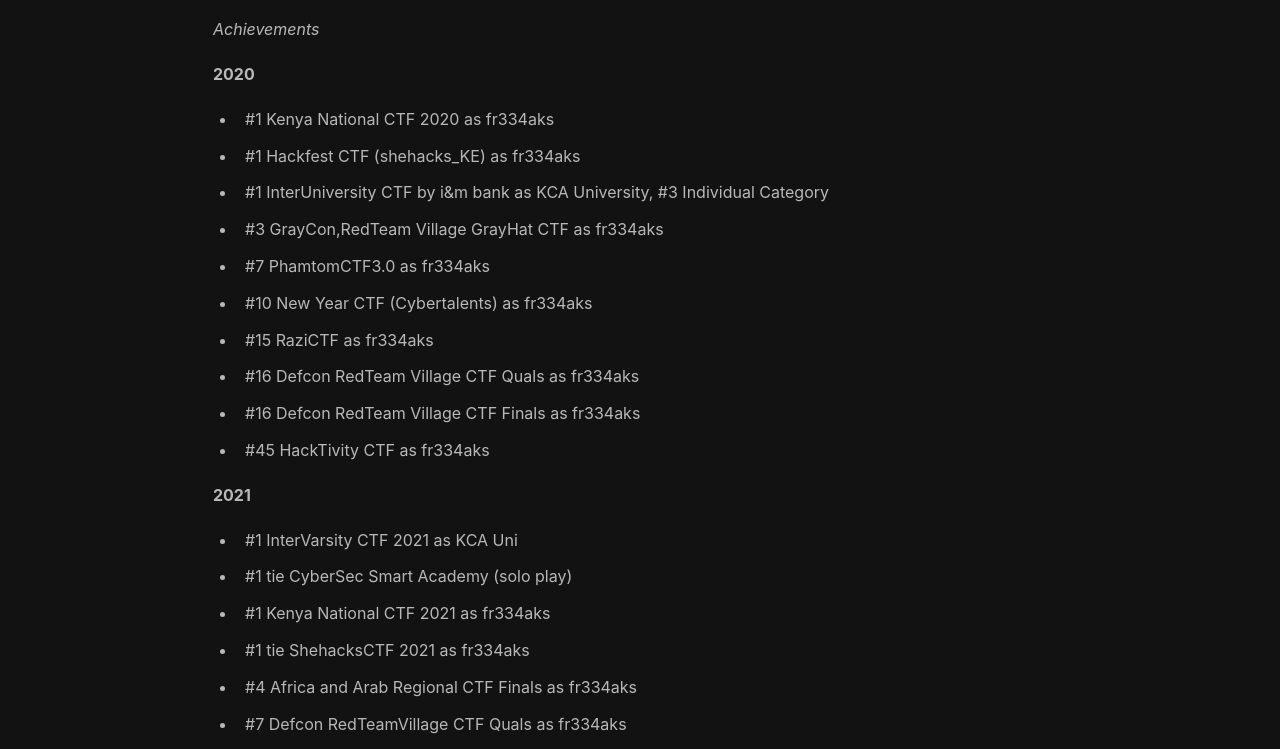
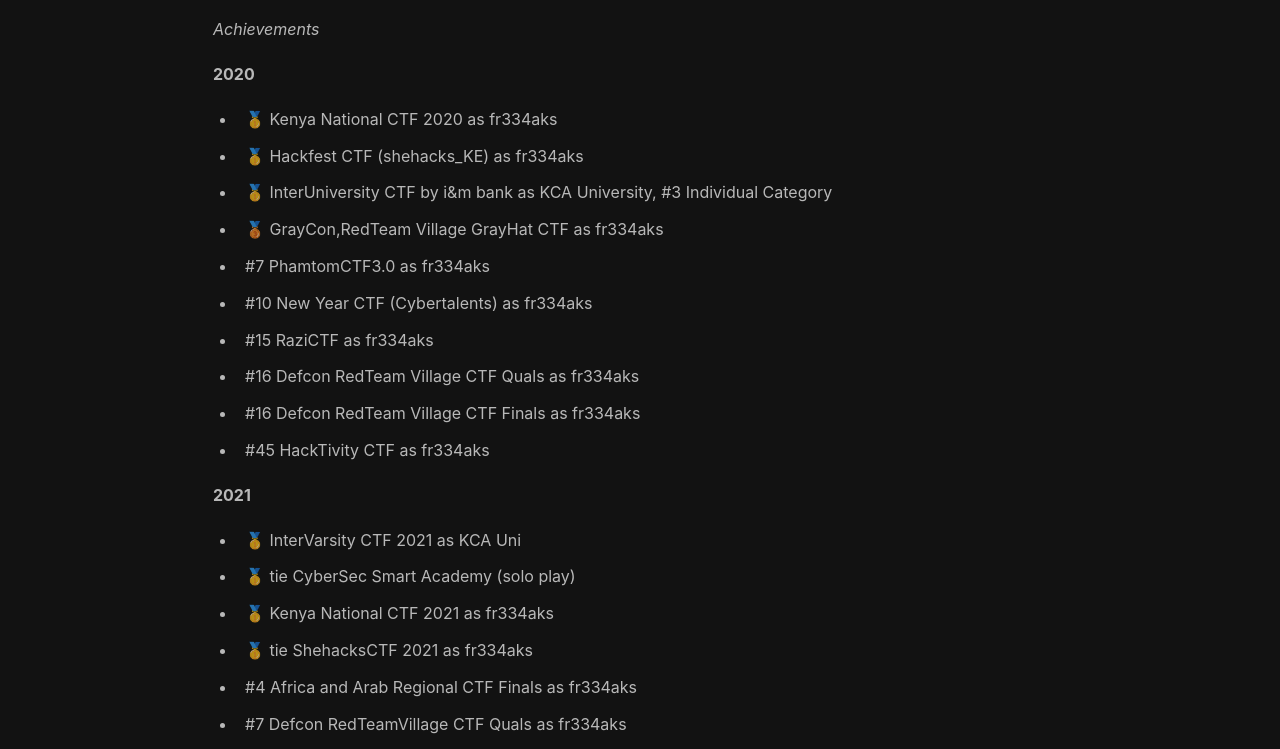
Before and after one commit to k0imet/repo, a Jekyll site: the page built from about.md, in a window 1280 px wide. Shown: the part 364-1113 px from the top of the page. Built offline with Jekyll 4.4.1, drawn with Linux system fonts in a browser that asks for light colours; nearby versions of some CDN libraries.

Commit message:
Update about.md

```diff
--- a/about.md
+++ b/about.md
@@ -37,13 +37,13 @@ Below are some of my/our achievements.
 
 <b>2020</b>
 
-- #1 Kenya National CTF 2020 as fr334aks
+- 🥇 Kenya National CTF 2020 as fr334aks
 
-- #1 Hackfest CTF (shehacks_KE) as fr334aks
+- 🥇 Hackfest CTF (shehacks_KE) as fr334aks
 
-- #1 InterUniversity CTF by i&m bank as KCA University, #3 Individual Category
+- 🥇 InterUniversity CTF by i&m bank as KCA University, #3 Individual Category
 
-- #3 GrayCon,RedTeam Village GrayHat CTF as fr334aks
+- 🥉 GrayCon,RedTeam Village GrayHat CTF as fr334aks
 
 - #7 PhamtomCTF3.0 as fr334aks
 
@@ -59,13 +59,13 @@ Below are some of my/our achievements.
 
 <b>2021</b>
 
-- #1 InterVarsity CTF 2021 as KCA Uni
+- 🥇 InterVarsity CTF 2021 as KCA Uni
 
-- #1 tie CyberSec Smart Academy (solo play)
+- 🥇 tie CyberSec Smart Academy (solo play)
 
-- #1 Kenya National CTF 2021 as fr334aks
+- 🥇 Kenya National CTF 2021 as fr334aks
 
-- #1 tie ShehacksCTF 2021 as fr334aks
+- 🥇 tie ShehacksCTF 2021 as fr334aks
 
 - #4 Africa and Arab Regional CTF Finals as fr334aks
 
```
